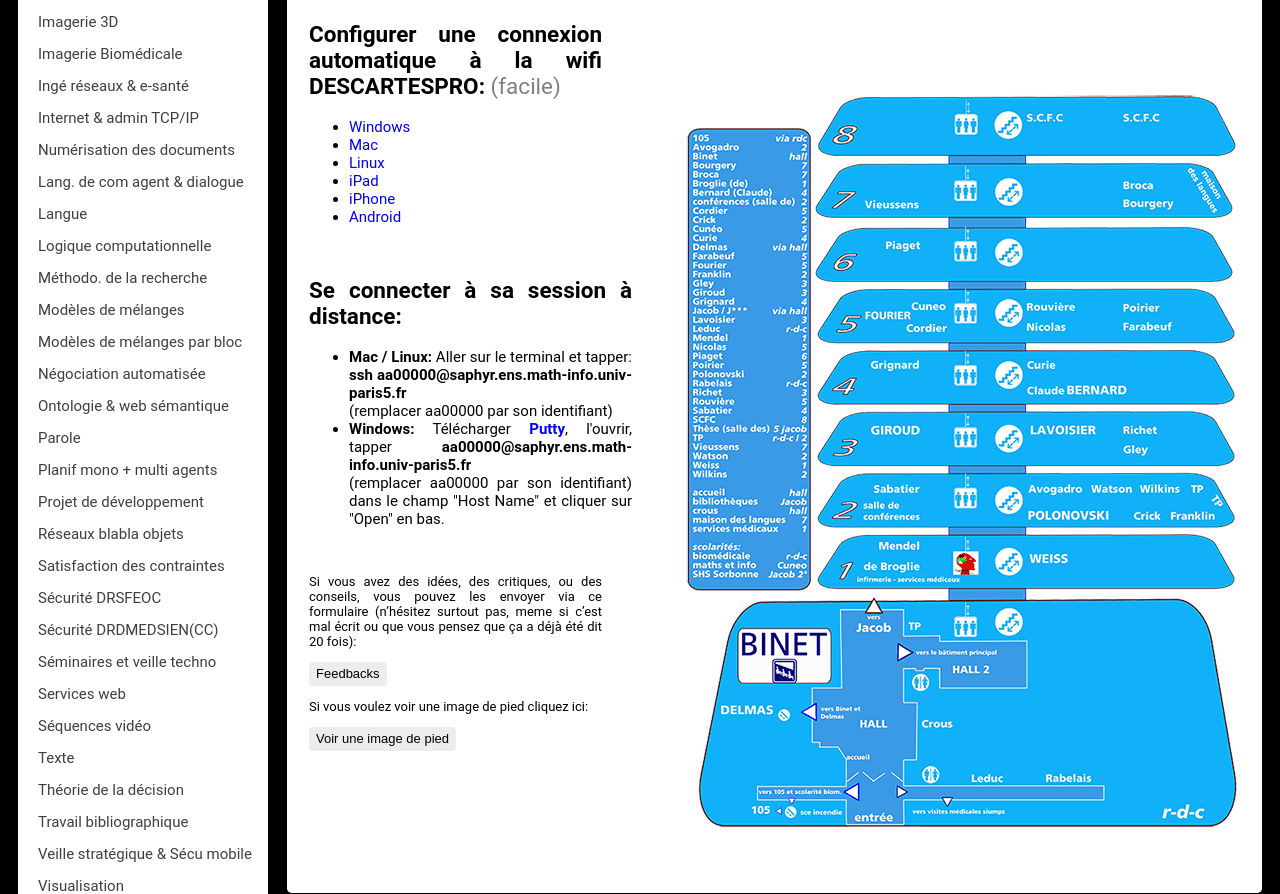
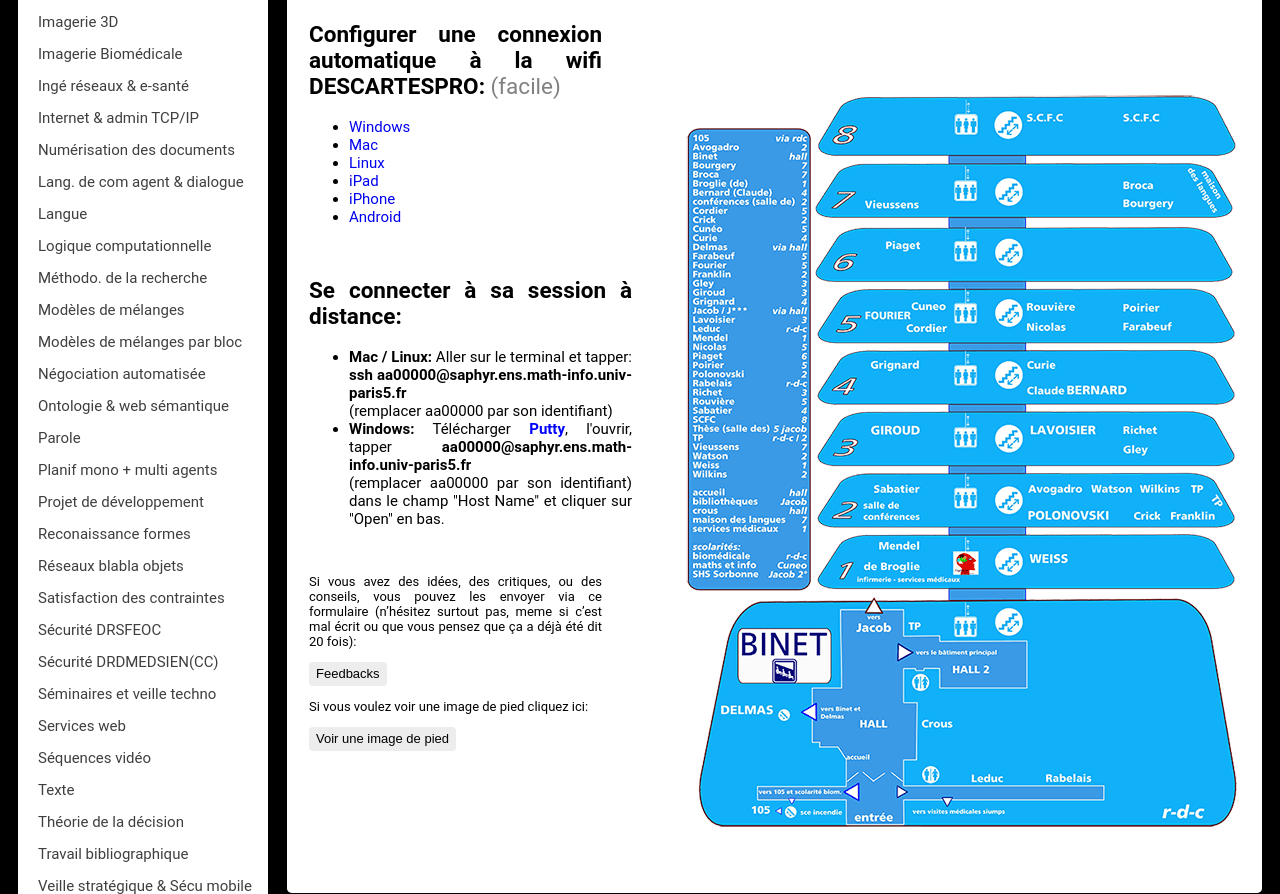
Before and after one commit to blackorbit1/desfichesdescartes, a PHP site: page /index.php in a window 1280 px wide, after a click on "M2 info". Shown: the part 1038-1932 px from the top of the page. Run offline with PHP 8.4, Linux system fonts and the light colour scheme; data that the repository does not hold is empty.

Commit message:
ajout de la matière "reconnaissance des formes"

```diff
--- a/caseMat.php
+++ b/caseMat.php
@@ -340,6 +340,7 @@
             <a href="index.php?matiere=MMF3E24&onglet=M2info">Parole</a>
             <a href="index.php?matiere=MMD3E24&onglet=M2info">Planif mono + multi agents</a>
             <a href="index.php?matiere=MME3U4&onglet=M2info">Projet de développement</a>
+            <a href="index.php?matiere=MMF3E31&onglet=M2info">Reconaissance formes</a>
             <a href="index.php?matiere=MMF3E31&onglet=M2info">Réseaux blabla objets</a>
             <a href="index.php?matiere=MMD3E26&onglet=M2info">Satisfaction des contraintes</a>
             <a href="index.php?matiere=MME3E25&onglet=M2info">Sécurité DRSFEOC</a>
```
